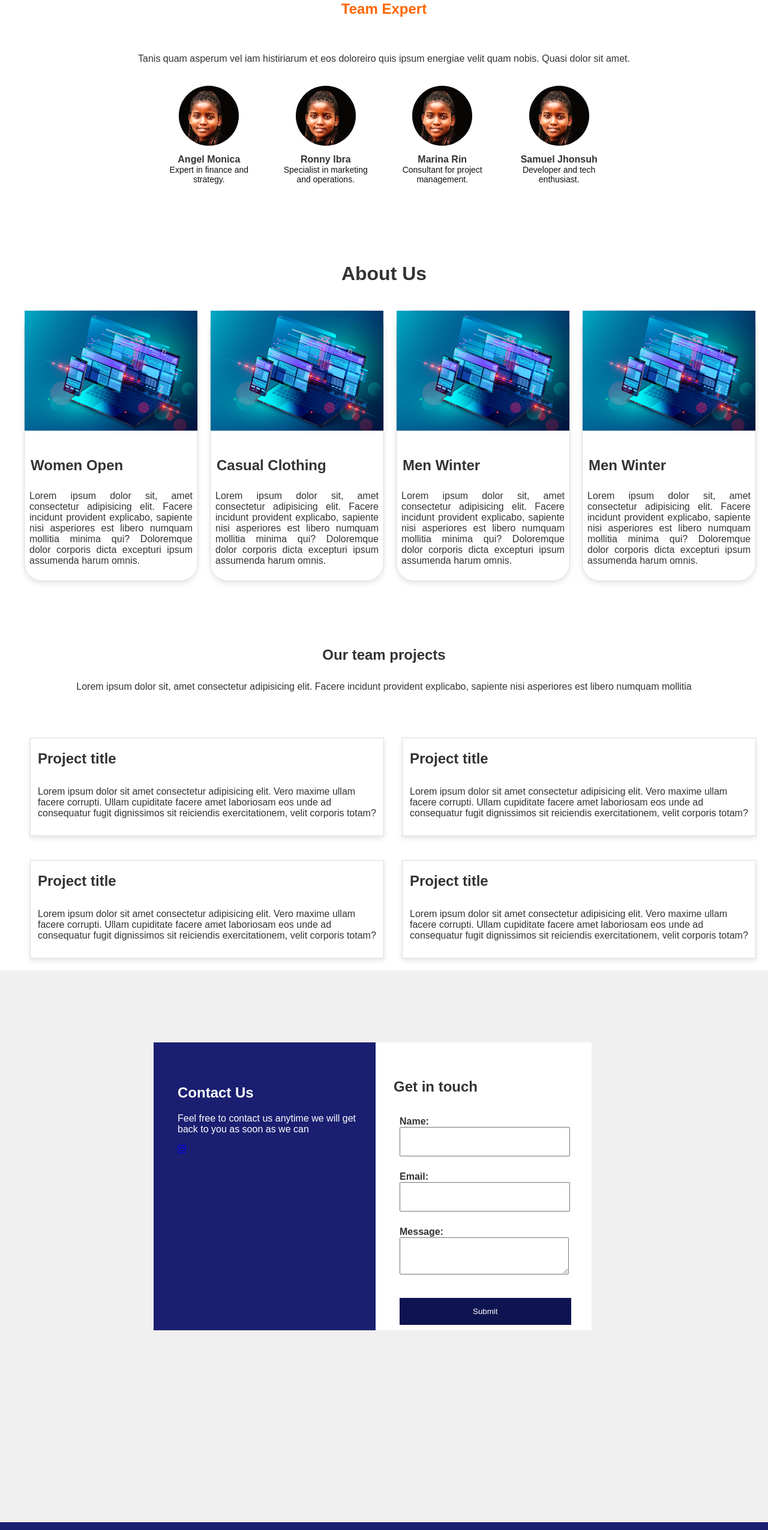
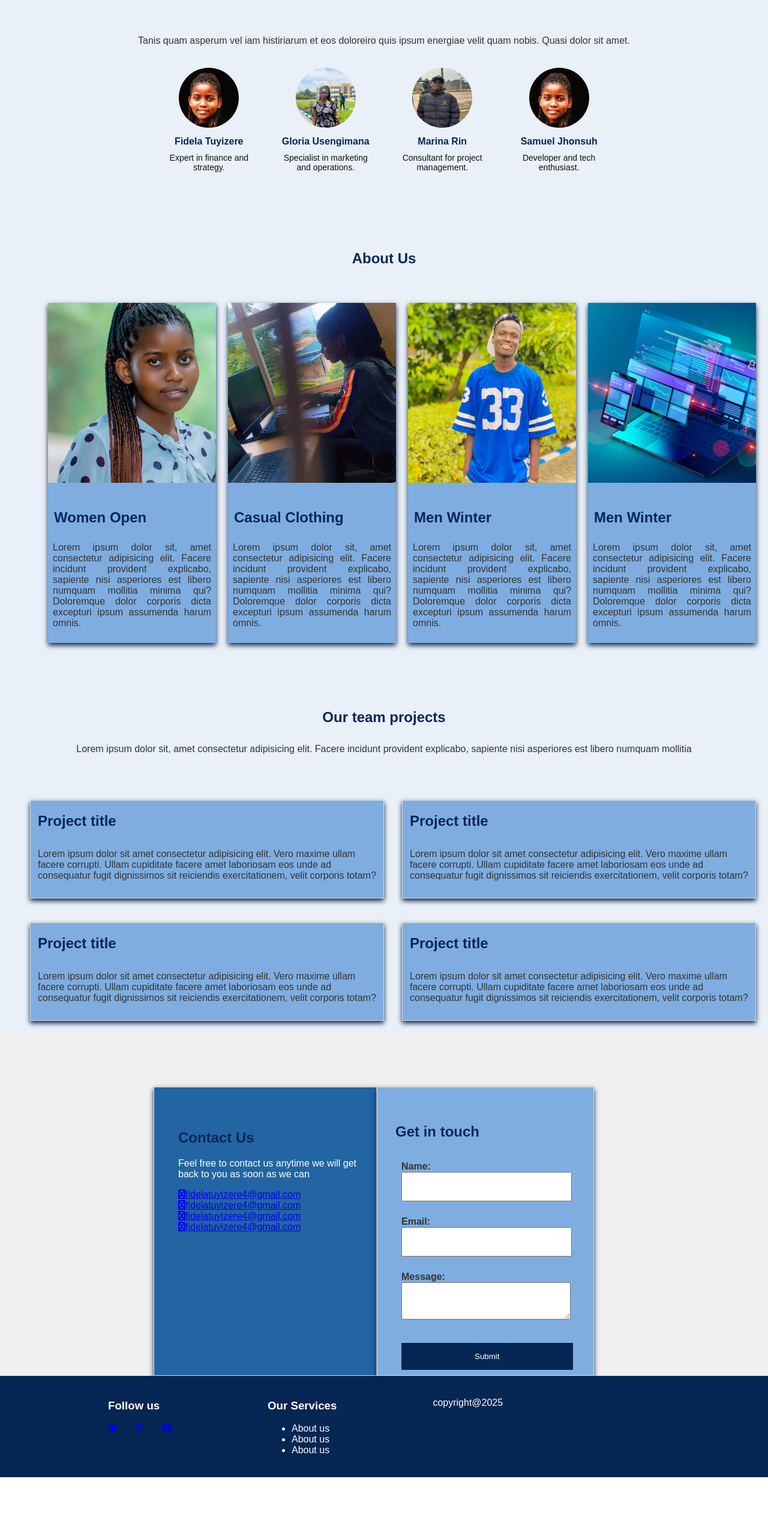
Before and after one commit to Fidela1/Group5-portifolio, a plain HTML site: page index.html in a window 1280 px wide. Shown: the part 149-2700 px from the top of the page at 60% size. After the commit the page ends 2612 px from the top, so only its background shows below. Drawn offline with Linux system fonts and the light colour scheme.

Commit message:
Added new changes

```diff
--- a/css/style.css
+++ b/css/style.css
@@ -7,12 +7,15 @@ body {
     padding: 0;
     color: #333;
 }
+h1,h2{
+    color: #06265A;
+}
 .navbar{
     text-align: center;
     top: 0;
     position: fixed;
     width: 100%;
-    background-color: #5869EA;
+    background-color: #062654;
     color: #f3f2f3;
     padding: 20px 20px;
 }
@@ -26,25 +29,11 @@ body {
     color: #c5b9b8;
 }
 
-.intro{
-    display: flex;
-}
-.intro .intro-desc{
-    padding-top: 10rem;
- margin-left: 70px;
- text-align: justify;
-}
-.intro img{
-    padding: 7rem 8rem 0rem 10rem;
-    width: 400px;
-    height: 350px;
 
-}
 #team{
         padding-top: 50px 50px;
         font-family: Arial, sans-serif;
         margin: 0;
-
 
 }
 .description{
@@ -66,11 +55,13 @@ body {
 }
 .container {
     text-align: center;
-    padding: 90px;
+    padding: 70px;
+    background-color: #EAF0F7;
+
 }
 .container h1 {
-    padding-top: 40px;
-    color: #ff6600; /* Team title color */
+    padding-top: 30px;
+    /* Team title color */
 }
 .container p{
     padding-top: 40px;
@@ -90,92 +81,91 @@ body {
 
 .name {
     font-weight: bold;
-    margin-top: 10px;
+    margin: 10px 0px 10px 0px;
+    color: #062654;
 }
 .descript {
     font-size: 14px;
     color: #111111;
 }
-.prod-header{
+.about-header{
     text-align: center;
 
 }
-#home-products{
-    padding-top: 50px;
+#about{
+    padding-top: 20px;
+    background-color: #EAF0F7;
+}
+
+.member-desc{
     display: flex;
     justify-content: space-around;
     padding: 20px;
+    padding-top: 40px;
 }
-.prod{
+.personal-desc{
     margin-left: 20px;
     width: 300px;
-    border-radius: 30px;
-    border: 1px solid #ddd;
-    box-shadow: 0 4px 8px rgba(0,0,0,0.1);
+    background-color: #7fade0;
+    box-shadow: 0 4px 8px #062654;
     text-align: center;
 }
-.prod:hover{
-    background: #a4a5a0;
+.personal-desc:hover{
+    background: #2a7bc6;
+    cursor: pointer;
 }
-.prod h1{
+.personal-desc h1{
     text-align: center;
 }
-.prod p{
+.personal-desc p{
     text-align: justify;
     justify-content: space-around;
     padding: 8px;
 }
-.prod img{
+.personal-desc img{
    background-color: #c3c4bf;
    width: 100%;
-   height: 200px;
+   height: 300px;
    object-fit: cover;
 
 }
-.prod img:hover{
-    background-color: #a4a5a0;
-}
-#footer{
-    padding: 10px;
-    background-color: #1a1f71;
-    text-align: center;
-    color: white;
-}
-
-.img-link{
-    display: flex;
-    gap: 30px;
-    margin-left: 46%;
-
-}
-.img-link i{
-    padding-bottom: 20px;
-    color: white;
+.personal-desc img:hover{
+    background-color: #465705;
 }
 .project{
     display: flex;
     padding: 20px;
 }
+#team-project{
+    background-color: #EAF0F7;
+}
 .team-proj{
     text-align: center;
     padding-top: 70px;
     padding-bottom: 40px;
-
 }
 .team-proj h1{
     padding-bottom: 10px;
 }
 .member-proj{
     margin-left: 30px;
+    background-color: #7fade0;
     border: 1px solid #ddd;
-    box-shadow: 0 4px 8px rgba(0,0,0,0.1);
+    box-shadow: 0 4px 8px #062654;
 
+}
+.member-proj:hover{
+    background: #2a7bc6;
 }
 .member-proj h1{
     padding-left: 12px;
 }
 .member-proj p{
     padding: 12px;
+}
+#contact-page{
+    background-color: #EAF0F7;
+    padding-top: 50px;
 }
 form{
     height: 400px;
@@ -198,19 +188,20 @@ form textarea{
 }
 #contact-page{
     background-color: #f0f0f0;
-    height: 100vh;
+
     display: flex;
-
-    padding-top: 120px;
+    padding-top: 90px;
 }
 
 .contact-page1{
-    background-color: #1a1f71;
+    background-color: #2265A2;
     width: 370px;
     height: 430px;
     color: white;
     padding-top: 50px;
     margin-left: 20%;
+    border: 1px solid #ddd;
+    box-shadow: 0 4px 8px #062654;
 }
 .contact-text{
     padding-left: 40px;
@@ -218,9 +209,11 @@ form textarea{
 
 .contact-page2{
     width: 300px;
-    background-color: white;
+    background-color: #7fade0;
     padding: 30px;
     height: 420px;
+    border: 1px solid #ddd;
+    box-shadow: 0 4px 8px #062654;
 
 }
 .contact-page2 h2{
@@ -237,8 +230,37 @@ form textarea{
 .contact-page2 button{
     padding: 15px;
     width: 102%;
-    background-color: #0e1450;
+    background-color: #062654;
     color: white;
     border-style: none;
     margin-top: 10px;
 }
+button:hover{
+    background-color: #031a39;
+}
+#footer{
+    padding: 20px;
+    background-color: #062654;
+    color: white;
+}
+
+.img-link{
+    display: flex;
+    gap: 30px;
+
+
+}
+.img-link li {
+    padding-bottom: 20px;
+    color: white;
+}
+.follow{
+    display: flex;
+
+}
+.services{
+    margin-left: 10rem;
+}
+.follow-us{
+    margin-left: 10rem;
+}
--- a/index.html
+++ b/index.html
@@ -22,26 +22,26 @@
 <section dir="team">
 
 <div class="container">
-    <h1>Team Expert</h1>
+    <h1>Team Experts</h1>
     <p>Tanis quam asperum vel iam histiriarum et eos doloreiro quis ipsum energiae velit quam nobis. Quasi dolor sit amet.</p>
 
     <div class="team-member">
         <div class="member-photo"> <img src="/images/fidela.png" alt=""></div>
-        <div class="name">Angel Monica</div>
+        <div class="name">Fidela Tuyizere</div>
         <div class="descript">Expert in finance and strategy.</div>
     </div>
 
     <div class="team-member">
         <div class="member-photo">
-            <img src="/images/fidela.png" alt="">
+            <img src="/images/gloria.jpg" alt="">
         </div>
-        <div class="name">Ronny Ibra</div>
+        <div class="name">Gloria Usengimana</div>
         <div class="descript">Specialist in marketing and operations.</div>
     </div>
 
     <div class="team-member">
         <div class="member-photo">
-            <img src="/images/fidela.png" alt="">
+            <img src="/images/p.jpg" alt="">
         </div>
         <div class="name">Marina Rin</div>
         <div class="descript">Consultant for project management.</div>
@@ -57,13 +57,14 @@
 </div>
 
 </section>
+<section id="about">
 <div >
-    <h1 class="prod-header">About Us</h1>
+    <h1 class="about-header">About Us</h1>
 
 </div>
-<section id="home-products">
-    <div class="prod">
-        <img src="images/1.jpg" alt="">
+<div class="member-desc">
+    <div class="personal-desc">
+        <img src="images/Fidela.jpg" alt="">
        <div class="description">
        <h2>Women Open</h2>
        <p>Lorem ipsum dolor sit, amet consectetur
@@ -73,8 +74,8 @@
          dicta excepturi ipsum assumenda harum omnis.</p>
    </div>
     </div>
-    <div class="prod">
-        <img src="images/1.jpg" alt="">
+    <div class="personal-desc">
+        <img src="images/Gogo.jpg" alt="">
        <div class="description">
        <h2>Casual Clothing</h2>
        <p>Lorem ipsum dolor sit, amet consectetur
@@ -84,8 +85,8 @@
          dicta excepturi ipsum assumenda harum omnis.</p>
    </div>
     </div>
-    <div class="prod">
-        <img src="images/1.jpg" alt="">
+    <div class="personal-desc">
+        <img src="images/pasquale.jpg" alt="">
        <div class="description">
        <h2>Men Winter</h2>
        <p>Lorem ipsum dolor sit, amet consectetur
@@ -96,7 +97,7 @@
    </div>
 
     </div>
-    <div class="prod">
+    <div class="personal-desc">
         <img src="images/1.jpg" alt="">
         <div class="description">
         <h2>Men Winter</h2>
@@ -108,8 +109,9 @@
     </div>
 
      </div>
+    </div>
    </section>
-   <article>
+   <section id="team-project">
     <div class="team-proj">
     <h1>Our team projects</h1>
     <p>Lorem ipsum dolor sit, amet consectetur
@@ -148,13 +150,24 @@
                 dignissimos sit reiciendis exercitationem, velit corporis totam?</p>
         </div>
     </div >
-   </article>
+   </section>
    <section id="contact-page">
     <div class="contact-page1">
         <div class="contact-text">
     <h2>Contact Us</h2>
 <p>Feel free to contact us anytime we will get back to you as soon as we can</p>
-<a href="#"><i class="fab fa-instagram"></i></a>
+<div class="email">
+<a href="#"><i class="fab fa-envelope"></i>fidelatuyizere4@gmail.com</a>
+</div>
+<div class="email">
+    <a href="#"><i class="fab fa-envelope"></i>fidelatuyizere4@gmail.com</a>
+    </div>
+    <div class="email">
+        <a href="#"><i class="fab fa-envelope"></i>fidelatuyizere4@gmail.com</a>
+        </div>
+        <div class="email">
+            <a href="#"><i class="fab fa-envelope"></i>fidelatuyizere4@gmail.com</a>
+            </div>
 </div>
 </div>
 <div class="contact-page2">
@@ -178,12 +191,27 @@
 </section>
    <section id="footer">
     <footer>
-    <p>Follow us</p>
+        <div class="follow">
+        <div class="follow-us">
+    <h3>Follow us</h3>
     <div class="img-link">
     <a href="#"><i class="fab fa-twitter"></i></a>
     <a href="#"><i class="fab fa-instagram"></i></a>
     <a href="#"><i class="fab fa-facebook"></i></a>
     </div>
+</div>
+<div class="services">
+    <h3>Our Services</h3>
+    <ul>
+        <li>About us</li>
+        <li>About us</li>
+        <li>About us</li>
+    </ul>
+</div>
+<div class="services">
+    <p>copyright@2025</p>
+</div>
+</div>
 
     </footer>
 </section>
```
Also changed, not shown: images/Fidela.jpg (added), images/Gogo.jpg (added), images/gloria.jpg (added), images/p.jpg (added), images/pasquale.jpg (added).
